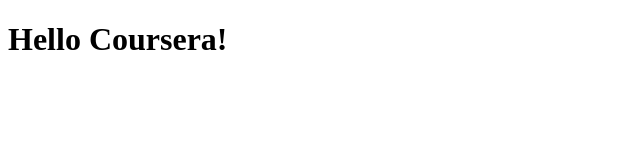
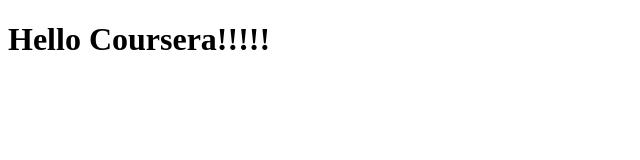
Before and after one commit to lelonov/coursera-test, a plain HTML site: page site/index.html in a window 1280 px wide. Shown: the full height of the page, 0-640 px from the left. Drawn offline with Linux system fonts and the light colour scheme.

Commit message:
minor changes in content

```diff
--- a/site/index.html
+++ b/site/index.html
@@ -5,6 +5,6 @@
     <title>Hello Coursera!</title>
   </head>
   <body>
-    <h1>Hello Coursera!</h1>
+    <h1>Hello Coursera!!!!!</h1>
   </body>
 </html>
```
